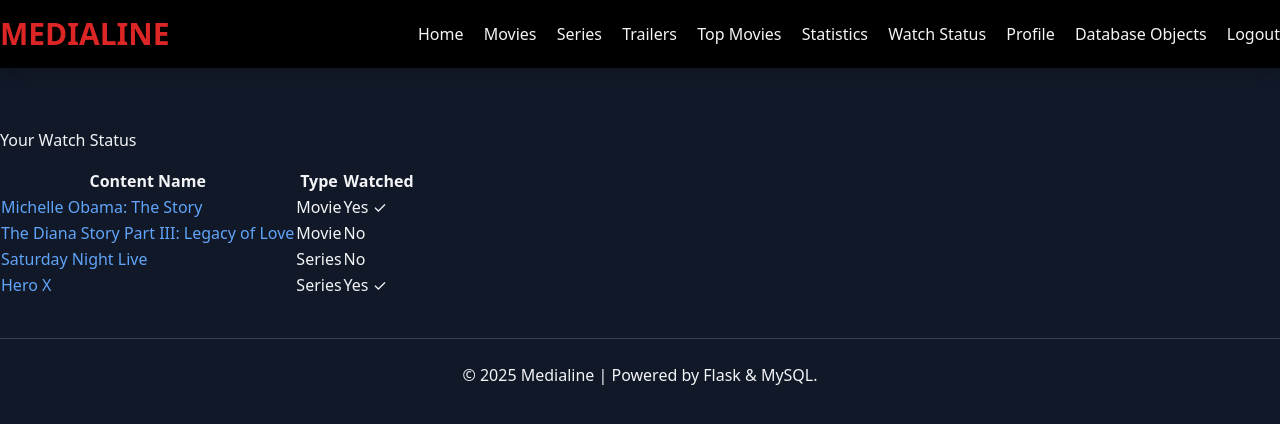
After one commit to deekshakashyap16/MediaLine-DBMS-Project, a Flask app: page /watched-status in a window 1280 px wide. The commit adds this page. Shown: the top 424 px of the page. Run offline with Flask 3, Linux system fonts and the light colour scheme; a user stored in the database is signed in; data comes from the database, SQL or seed files in the repository.

Commit message:
feat: final functions added

```diff
--- a/app.py
+++ b/app.py
@@ -20,8 +20,8 @@ app = Flask(__name__)
 app.config['SECRET_KEY'] = 'your_strong_secret_key'
 
 db_config = {
-    'user': 'appuser',
-    'password': 'password123',
+    'user': 'root',
+    'password': 'root',
     'host': '127.0.0.1',
     'database': 'media_line'
 }
@@ -424,5 +424,74 @@ def user_stats():
     return render_template('user_stats.html', stats=stats)
 
 
+@app.route('/watched-status')
+@login_required
+def watched_status():
+    """Shows which content users have watched using fn_has_watched function."""
+    user_id = session["user_id"]
+    all_content = query_db("SELECT Media_ID, Name, Type FROM content")
+
+    watched_list = []
+    for content in all_content:
+        has_watched = query_db(
+            "SELECT fn_has_watched(%s, %s) AS watched",
+            (user_id, content['Media_ID']),
+            one=True
+        )
+        if has_watched:
+            watched_list.append({
+                'Media_ID': content['Media_ID'],
+                'Name': content['Name'],
+                'Type': content['Type'],
+                'watched': has_watched.get('watched', 0)
+            })
+
+    return render_template('watched_status.html', watched=watched_list)
+
+
+@app.route('/viewers/<int:media_id>')
+@login_required
+def total_viewers(media_id):
+    """Shows total number of viewers for a content using fn_total_viewers function."""
+    content = query_db("SELECT * FROM content WHERE Media_ID = %s", (media_id,), one=True)
+
+    if not content:
+        flash("Content not found.", "danger")
+        return redirect(url_for('home'))
+
+    viewer_count = query_db(
+        "SELECT fn_total_viewers(%s) AS viewer_count",
+        (media_id,),
+        one=True
+    )
+    viewer_count_val = viewer_count.get('viewer_count', 0) if viewer_count else 0
+
+    return render_template('viewers.html', content=content, viewer_count=viewer_count_val)
+
+
+@app.route('/episode-count/<int:media_id>')
+@login_required
+def episode_count_page(media_id):
+    """Shows episode count for a series using fn_episode_count function."""
+    content = query_db("SELECT * FROM content WHERE Media_ID = %s", (media_id,), one=True)
+
+    if not content:
+        flash("Content not found.", "danger")
+        return redirect(url_for('home'))
+
+    if content['Type'] != 'Series':
+        flash("Episode count is only available for Series.", "info")
+        return redirect(url_for('content_details', media_id=media_id))
+
+    ep_count = query_db(
+        "SELECT fn_episode_count(%s) AS episode_count",
+        (media_id,),
+        one=True
+    )
+    ep_count_val = ep_count.get('episode_count', 0) if ep_count else 0
+
+    return render_template('episode_count.html', content=content, episode_count=ep_count_val)
+
+
 if __name__ == '__main__':
     app.run(debug=True)
--- a/medialine.sql
+++ b/medialine.sql
@@ -401,11 +401,6 @@ FROM `user` u
 LEFT JOIN curr_watch cw ON u.User_ID = cw.User_ID
 GROUP BY u.User_ID;
 
-CREATE OR REPLACE VIEW `vw_movie_cast` AS
-SELECT m.Media_ID, m.Media_ID AS MediaID_check, t.Member_name AS Crew_Member, t.Role
-FROM movie m
-JOIN team t ON m.Media_ID = t.Media_ID;
-
 CREATE OR REPLACE VIEW `vw_user_likes` AS
 SELECT u.User_ID, u.Name, c.Name AS Content_Name, c.Type
 FROM liked l
--- a/templates/base.html
+++ b/templates/base.html
@@ -17,6 +17,7 @@
     <a href="{{ url_for('trailers') }}">Trailers</a>
     <a href="{{ url_for('top_movies') }}">Top Movies</a>
     <a href="{{ url_for('user_stats') }}">Statistics</a>
+    <a href="{{ url_for('watched_status') }}">Watch Status</a>
     <a href="{{ url_for('profile') }}">Profile</a>
     <a href="{{ url_for('database_objects') }}">Database Objects</a>
     <a href="{{ url_for('logout') }}">Logout</a>
--- a/templates/content_details.html
+++ b/templates/content_details.html
@@ -69,9 +69,15 @@
        class="block w-full text-center py-3 mt-2 bg-gray-700 text-white rounded font-bold hover:bg-gray-600">Like ❤️</a>
 
 
+    <a href="{{ url_for('total_viewers', media_id=content.Media_ID) }}"
+       class="block w-full text-center py-3 mt-2 bg-indigo-600 text-white rounded font-bold hover:bg-indigo-700">👥 View Count</a>
+
     {% if content.Type == 'Series' %}
     <a href="{{ url_for('view_episodes', media_id=content.Media_ID) }}"
        class="block w-full text-center py-3 mt-2 bg-purple-600 text-white rounded font-bold hover:bg-purple-700">Episodes</a>
+
+    <a href="{{ url_for('episode_count_page', media_id=content.Media_ID) }}"
+       class="block w-full text-center py-3 mt-2 bg-pink-600 text-white rounded font-bold hover:bg-pink-700">📊 Episode Count</a>
     {% endif %}
 
   </div>
--- /dev/null
+++ b/templates/watched_status.html
@@ -0,0 +1,44 @@
+{% extends "base.html" %}
+
+{% block title %}Watch Status - MediaLine{% endblock %}
+
+{% block content %}
+<div class="container mt-5">
+    <h2 class="mb-4">Your Watch Status</h2>
+
+    {% if watched %}
+        <div class="table-responsive">
+            <table class="table table-striped table-hover">
+                <thead class="table-dark">
+                    <tr>
+                        <th>Content Name</th>
+                        <th>Type</th>
+                        <th>Watched</th>
+                    </tr>
+                </thead>
+                <tbody>
+                    {% for item in watched %}
+                    <tr>
+                        <td>
+                            <a href="{{ url_for('content_details', media_id=item.Media_ID) }}" class="text-blue-400 hover:underline">
+                                {{ item.Name }}
+                            </a>
+                        </td>
+                        <td>{{ item.Type }}</td>
+                        <td>
+                            {% if item.watched == 1 %}
+                                <span class="badge bg-success">Yes ✓</span>
+                            {% else %}
+                                <span class="badge bg-secondary">No</span>
+                            {% endif %}
+                        </td>
+                    </tr>
+                    {% endfor %}
+                </tbody>
+            </table>
+        </div>
+    {% else %}
+        <p class="alert alert-info">No watched content yet.</p>
+    {% endif %}
+</div>
+{% endblock %}
```
Also changed, not shown: templates/episode_count.html (added, +31 -0 lines), templates/viewers.html (added, +28 -0 lines).
